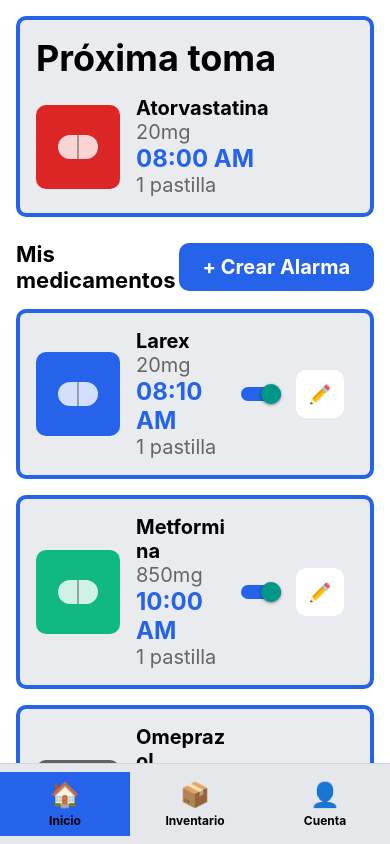
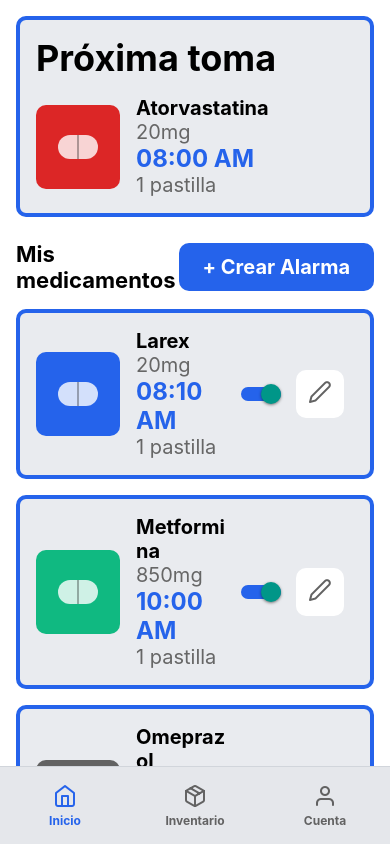
Before and after one commit to andrade1403/maquetacion, a React Native app in the folder app/: screen / in a window 390 px wide. Built offline with nearby package versions, Linux system fonts and the light colour scheme.

Commit message:
Arreglo de iconos de navegación

```diff
--- a/app/package.json
+++ b/app/package.json
@@ -10,10 +10,11 @@
     "test": "jest"
   },
   "dependencies": {
+    "@react-native/new-app-screen": "0.81.4",
     "react": "19.1.0",
     "react-native": "0.81.4",
-    "@react-native/new-app-screen": "0.81.4",
-    "react-native-safe-area-context": "^5.5.2"
+    "react-native-safe-area-context": "^5.5.2",
+    "react-native-vector-icons": "^10.3.0"
   },
   "devDependencies": {
     "@babel/core": "^7.25.2",
@@ -28,6 +29,7 @@
     "@react-native/typescript-config": "0.81.4",
     "@types/jest": "^29.5.13",
     "@types/react": "^19.1.0",
+    "@types/react-native-vector-icons": "^6.4.18",
     "@types/react-test-renderer": "^19.1.0",
     "eslint": "^8.19.0",
     "jest": "^29.6.3",
--- a/app/src/components/MedicationApp.tsx
+++ b/app/src/components/MedicationApp.tsx
@@ -1,4 +1,6 @@
 import React, { useState } from 'react';
+import Icon from 'react-native-vector-icons/Feather';
+
 import {
   View,
   Text,
@@ -7,9 +9,7 @@ import {
   TextInput,
   SafeAreaView,
   Modal,
-  Switch,
-  Image,
-  Alert,
+  Switch
 } from 'react-native';
 import { styles } from '../styles/styles';
 
@@ -320,7 +320,14 @@ export function MedicationApp() {
                       setCurrentView('edit');
                     }}
                   >
-                    <Text style={{ transform: [{ rotate: '90deg' }], fontSize: 18 }}>✏️</Text>
+                    <Icon
+                      name="edit-2"
+                      size={24}
+                      style={[
+                        styles.navIcon,
+                        activeTab === 'inventory' && styles.activeNavIcon,
+                      ]}
+                    />
                   </TouchableOpacity>
                 </View>
               </View>
@@ -822,37 +829,82 @@ export function MedicationApp() {
   const BottomNavigation = () => (
     <View style={styles.bottomNav}>
       <TouchableOpacity
-        style={[styles.navButton, activeTab === 'home' && styles.activeNavButton]}
+        style={styles.navButton}
         onPress={() => {
           setActiveTab('home');
           setCurrentView('main');
         }}
       >
-        <Text style={styles.navIcon}>🏠</Text>
-        <Text style={styles.navLabel}>Inicio</Text>
+        <Icon
+          name="home"
+          size={24}
+          style={[
+            styles.navIcon,
+            activeTab === 'home' && styles.activeNavIcon,
+          ]}
+        />
+        <Text
+          style={[
+            styles.navLabel,
+            activeTab === 'home' && styles.activeNavLabel,
+          ]}
+        >
+          Inicio
+        </Text>
       </TouchableOpacity>
+
       <TouchableOpacity
-        style={[styles.navButton, activeTab === 'inventory' && styles.activeNavButton]}
+        style={styles.navButton}
         onPress={() => {
           setActiveTab('inventory');
           setCurrentView('main');
         }}
       >
-        <Text style={styles.navIcon}>📦</Text>
-        <Text style={styles.navLabel}>Inventario</Text>
+        <Icon
+          name="package"
+          size={24}
+          style={[
+            styles.navIcon,
+            activeTab === 'inventory' && styles.activeNavIcon,
+          ]}
+        />
+        <Text
+          style={[
+            styles.navLabel,
+            activeTab === 'inventory' && styles.activeNavLabel,
+          ]}
+        >
+          Inventario
+        </Text>
       </TouchableOpacity>
+
       <TouchableOpacity
-        style={[styles.navButton, activeTab === 'account' && styles.activeNavButton]}
+        style={styles.navButton}
         onPress={() => {
           setActiveTab('account');
           setCurrentView('main');
         }}
       >
-        <Text style={styles.navIcon}>👤</Text>
-        <Text style={styles.navLabel}>Cuenta</Text>
+        <Icon
+          name="user"
+          size={24}
+          style={[
+            styles.navIcon,
+            activeTab === 'account' && styles.activeNavIcon,
+          ]}
+        />
+        <Text
+          style={[
+            styles.navLabel,
+            activeTab === 'account' && styles.activeNavLabel,
+          ]}
+        >
+          Cuenta
+        </Text>
       </TouchableOpacity>
     </View>
   );
+
 
   /* ---------- App return ---------- */
   return (
--- a/app/src/styles/styles.ts
+++ b/app/src/styles/styles.ts
@@ -572,17 +572,21 @@ export const styles = StyleSheet.create({
     alignItems: 'center',
     paddingVertical: 8,
   },
-  activeNavButton: {
-    backgroundColor: '#2563EB',
-  },
   navIcon: {
     fontSize: 24,
     marginBottom: 4,
+    color: '#626262',
   },
   navLabel: {
     fontSize: 12,
     fontWeight: 'bold',
-    color: '#000',
+    color: '#626262',
+  },
+  activeNavIcon: {
+    color: '#2563EB',
+  },
+  activeNavLabel: {
+    color: '#2563EB',
   },
 
   /* ---------- Restock Screen ---------- */
```
Also changed, not shown: 2 other files (tests, documents, lock files or other folders).
